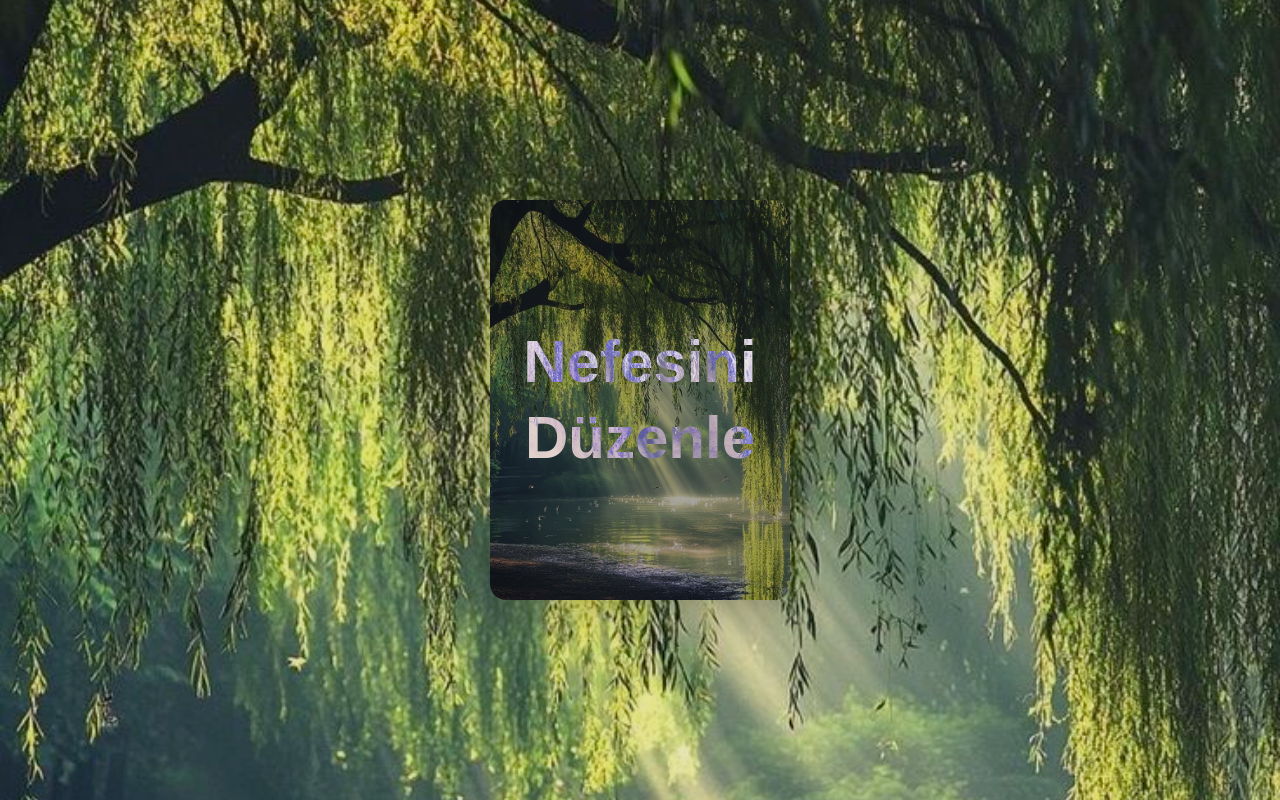
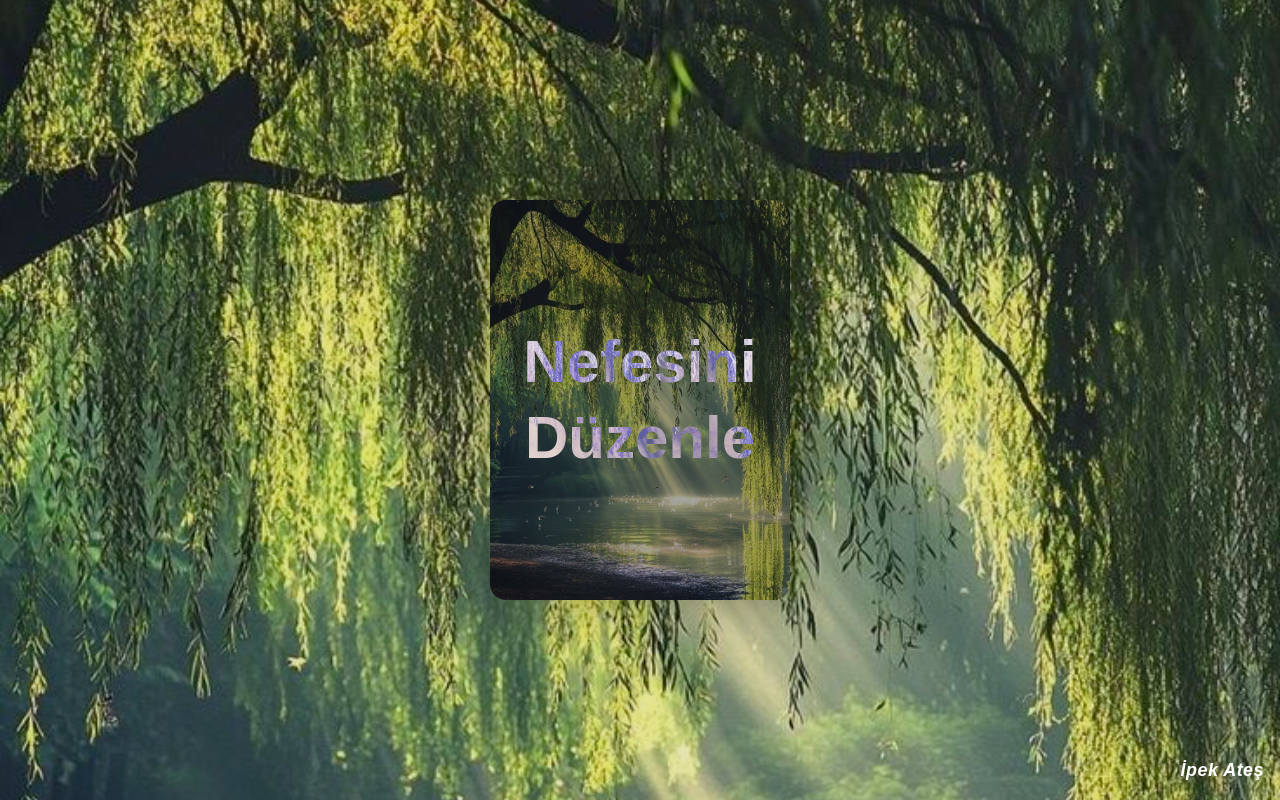
Before and after one commit to benipekim/yoga-sitesi, a Next.js app in the folder yoga-sitesi/: page / in a window 1280 px wide. Shown: the top 800 px of the page. Built offline with nearby package versions, Linux system fonts and the light colour scheme.

Commit message:
İmza eklendi, proje tamamlandı

```diff
--- a/yoga-sitesi/app/page.tsx
+++ b/yoga-sitesi/app/page.tsx
@@ -54,8 +54,11 @@ export default function Home() {
     <PranaMudra />
   )}
 </div>
-      </div>
+</div>
     )}
+    <div className="fixed bottom-4 right-4 z-40 text-white text-lg font-semibold italic tracking-wide pointer-events-none">
+      İpek Ateş
+    </div>
     </>
   );
 }
```
